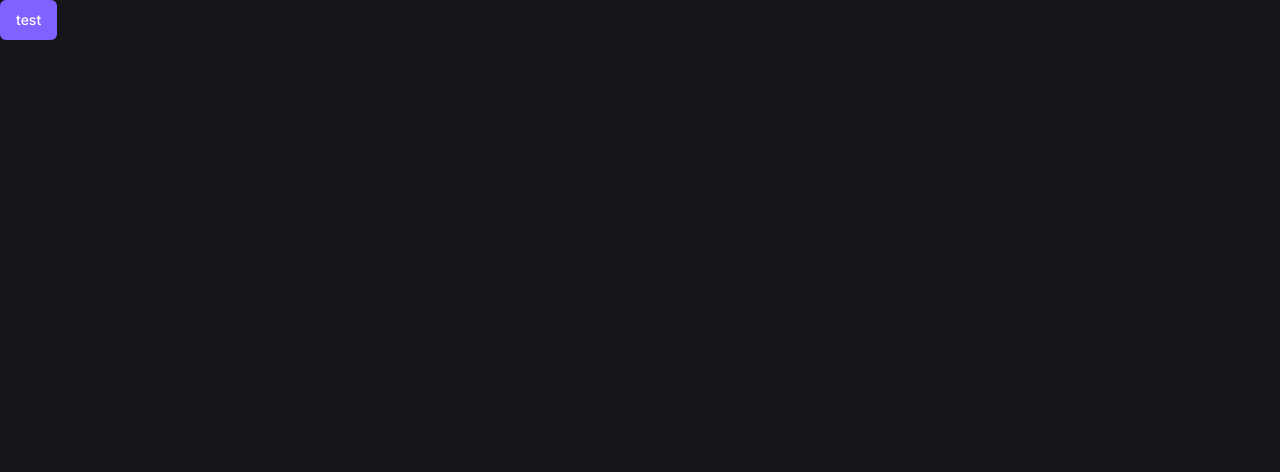
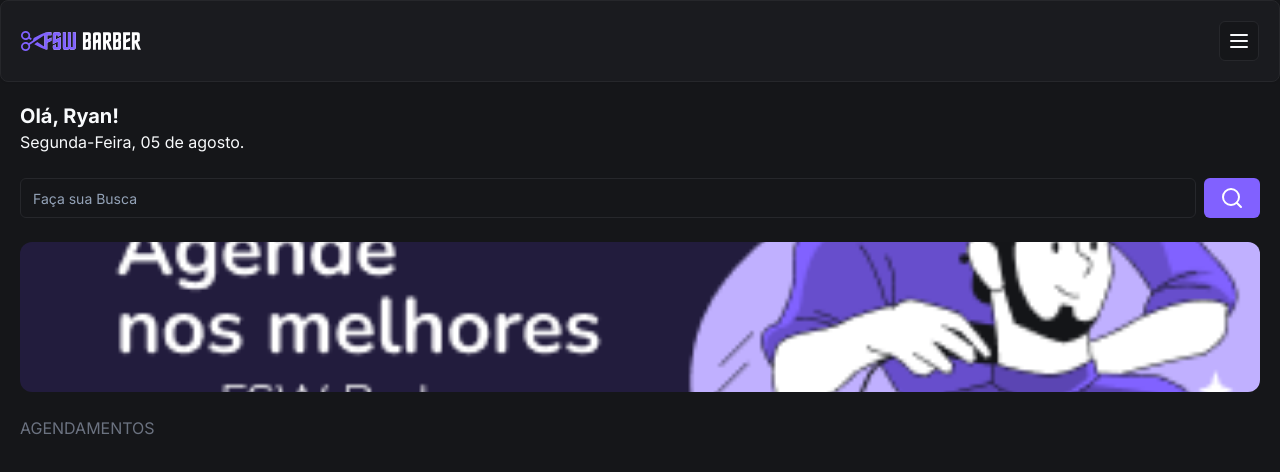
Before and after one commit to ryanfigueredo/fullstackweek-barber-v2, a Next.js app: page / in a window 1280 px wide. Shown: the top 472 px of the page. Built offline with nearby package versions, Linux system fonts and the light colour scheme.

Commit message:
feat: add header, and header components, and banner

```diff
--- /dev/null
+++ b/app/_components/header.tsx
@@ -0,0 +1,21 @@
+import Image from "next/image"
+import { Card, CardContent } from "./ui/card"
+import { Button } from "./ui/button"
+import { MenuIcon } from "lucide-react"
+
+const Header = () => {
+  return (
+    <header className="header">
+      <Card>
+        <CardContent className="flex flex-row items-center justify-between p-5">
+          <Image alt="FSW Barber" src="/logo.svg" height={18} width={120} />
+          <Button size="icon" variant="outline">
+            <MenuIcon />
+          </Button>
+        </CardContent>
+      </Card>
+    </header>
+  )
+}
+
+export default Header
--- /dev/null
+++ b/app/_components/ui/card.tsx
@@ -0,0 +1,79 @@
+import * as React from "react"
+
+import { cn } from "@/app/_lib/utils"
+
+const Card = React.forwardRef<
+  HTMLDivElement,
+  React.HTMLAttributes<HTMLDivElement>
+>(({ className, ...props }, ref) => (
+  <div
+    ref={ref}
+    className={cn(
+      "rounded-lg border bg-card text-card-foreground shadow-sm",
+      className,
+    )}
+    {...props}
+  />
+))
+Card.displayName = "Card"
+
+const CardHeader = React.forwardRef<
+  HTMLDivElement,
+  React.HTMLAttributes<HTMLDivElement>
+>(({ className, ...props }, ref) => (
+  <div
+    ref={ref}
+    className={cn("flex flex-col space-y-1.5 p-6", className)}
+    {...props}
+  />
+))
+CardHeader.displayName = "CardHeader"
+
+const CardTitle = React.forwardRef<
+  HTMLParagraphElement,
+  React.HTMLAttributes<HTMLHeadingElement>
+>(({ className, ...props }, ref) => (
+  <h3
+    ref={ref}
+    className={cn(
+      "text-2xl font-semibold leading-none tracking-tight",
+      className,
+    )}
+    {...props}
+  />
+))
+CardTitle.displayName = "CardTitle"
+
+const CardDescription = React.forwardRef<
+  HTMLParagraphElement,
+  React.HTMLAttributes<HTMLParagraphElement>
+>(({ className, ...props }, ref) => (
+  <p
+    ref={ref}
+    className={cn("text-sm text-muted-foreground", className)}
+    {...props}
+  />
+))
+CardDescription.displayName = "CardDescription"
+
+const CardContent = React.forwardRef<
+  HTMLDivElement,
+  React.HTMLAttributes<HTMLDivElement>
+>(({ className, ...props }, ref) => (
+  <div ref={ref} className={cn("p-6 pt-0", className)} {...props} />
+))
+CardContent.displayName = "CardContent"
+
+const CardFooter = React.forwardRef<
+  HTMLDivElement,
+  React.HTMLAttributes<HTMLDivElement>
+>(({ className, ...props }, ref) => (
+  <div
+    ref={ref}
+    className={cn("flex items-center p-6 pt-0", className)}
+    {...props}
+  />
+))
+CardFooter.displayName = "CardFooter"
+
+export { Card, CardHeader, CardFooter, CardTitle, CardDescription, CardContent }
--- /dev/null
+++ b/app/_components/ui/input.tsx
@@ -0,0 +1,25 @@
+import * as React from "react"
+
+import { cn } from "@/app/_lib/utils"
+
+export interface InputProps
+  extends React.InputHTMLAttributes<HTMLInputElement> {}
+
+const Input = React.forwardRef<HTMLInputElement, InputProps>(
+  ({ className, type, ...props }, ref) => {
+    return (
+      <input
+        type={type}
+        className={cn(
+          "flex h-10 w-full rounded-md border border-input bg-background px-3 py-2 text-sm ring-offset-background file:border-0 file:bg-transparent file:text-sm file:font-medium placeholder:text-muted-foreground focus-visible:outline-none focus-visible:ring-2 focus-visible:ring-ring focus-visible:ring-offset-2 disabled:cursor-not-allowed disabled:opacity-50",
+          className,
+        )}
+        ref={ref}
+        {...props}
+      />
+    )
+  },
+)
+Input.displayName = "Input"
+
+export { Input }
--- a/app/page.tsx
+++ b/app/page.tsx
@@ -1,11 +1,39 @@
-"use client"
-
-import { useState } from "react"
-import { Button } from "@/app/_components/ui/button"
+import { SearchIcon } from "lucide-react"
+import Header from "./_components/header"
+import { Button } from "./_components/ui/button"
+import { Input } from "./_components/ui/input"
+import Image from "next/image"
 
 const Home = () => {
-  const [] = useState()
-  return <Button>test</Button>
+  return (
+    <div>
+      <Header />
+      <div className="p-5">
+        <h2 className="text-xl font-bold">Olá, Ryan!</h2>
+        <p>Segunda-Feira, 05 de agosto.</p>
+
+        <div className="mt-6 flex items-center gap-2">
+          <Input placeholder="Faça sua Busca" />
+          <Button>
+            <SearchIcon />
+          </Button>
+        </div>
+
+        <div className="relative mt-6 h-[150px] w-full">
+          <Image
+            alt="Agende nos melhores com FSW Barber"
+            className="rounded-xl object-cover"
+            src="/banner-01.png"
+            fill
+          />
+        </div>
+
+        <div className="mt-6">
+          <h3 className="uppercase text-gray-500">Agendamentos</h3>
+        </div>
+      </div>
+    </div>
+  )
 }
 
 export default Home
```
Also changed, not shown: public/banner-01.png (added), public/logo.svg (added).
